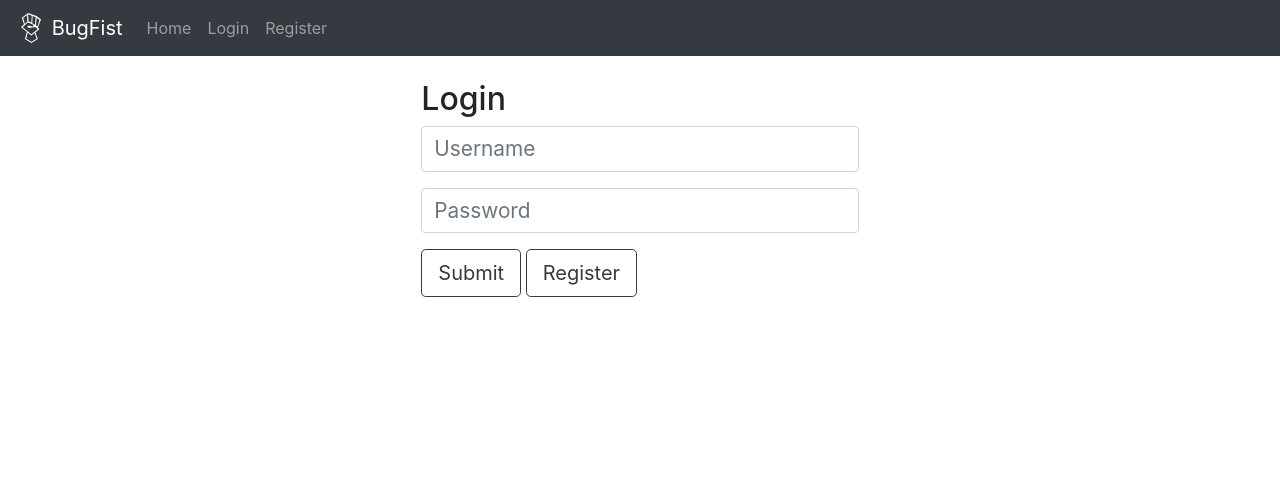
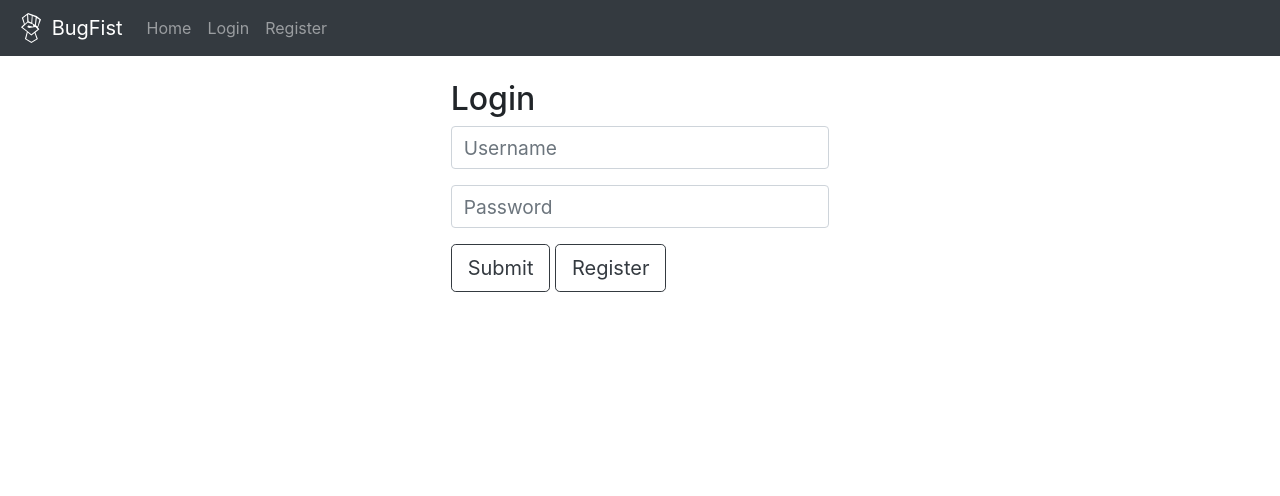
Before and after one commit to DLeinHellios/BugFist, a Flask app: page /login in a window 1280 px wide. Shown: the top 496 px of the page. Run offline with Flask 2, Linux system fonts and the light colour scheme; some libraries are stand-ins or nearby versions.

Commit message:
Changing font size and form scaling

```diff
--- a/app/static/css/main.css
+++ b/app/static/css/main.css
@@ -16,7 +16,7 @@ body {
 }
 
 .form-control {
-  font-size: 1.3rem;
+  font-size: 1.2rem;
 }
 
 .form-control:focus {
@@ -36,7 +36,7 @@ footer {
 }
 
 .content-body {
-  font-size: 1.3rem;
+  font-size: 1.2rem;
 }
 
 .content-body p a {
@@ -54,5 +54,5 @@ footer {
 }
 
 .content-form {
-  max-width:600px;
+  max-width: 900px;
 }
--- a/app/templates/login.html
+++ b/app/templates/login.html
@@ -4,7 +4,7 @@
 
 {% block content %}
 <div class="row justify-content-center">
-  <div class="col-lg-5 px-5 content-form">
+  <div class="col-lg-4 px-4 content-form">
     {% with messages = get_flashed_messages() %}
       {% if messages %}
         {% for msg in messages %}
--- a/app/templates/register.html
+++ b/app/templates/register.html
@@ -4,7 +4,7 @@
 
 {% block content %}
 <div class="row justify-content-center">
-  <div class="col-lg-5 px-5 content-form">
+  <div class="col-lg-5 px-4 content-form">
     {% with messages = get_flashed_messages() %}
       {% if messages %}
         {% for msg in messages %}
@@ -19,10 +19,10 @@
     <form method="POST">
       <input type="hidden" name="csrf_token" value="{{ csrf_token() }}"/>
       <div class="form-group">
-        <input type="text" class="form-control" name="rUser" placeholder="Username", value={{ prefill[0] }}>
+        <input type="text" class="form-control" name="rUser" placeholder="Username" value={{ prefill[0] }}>
       </div>
       <div class="form-group">
-        <input type="email" class="form-control" name="rEmail" placeholder="Email", value={{ prefill[1] }}>
+        <input type="email" class="form-control" name="rEmail" placeholder="Email" value={{ prefill[1] }}>
       </div>
       <div class="form-group">
         <input type="password" class="form-control" name="rPass0" placeholder="Password (minimum 8 characters)">
```
